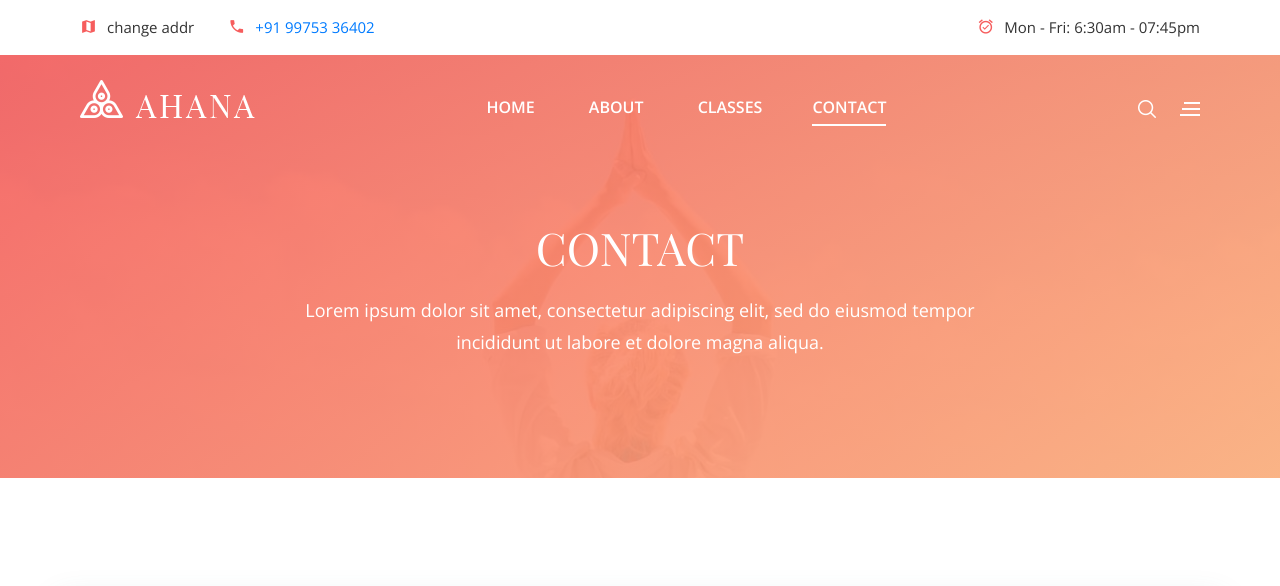
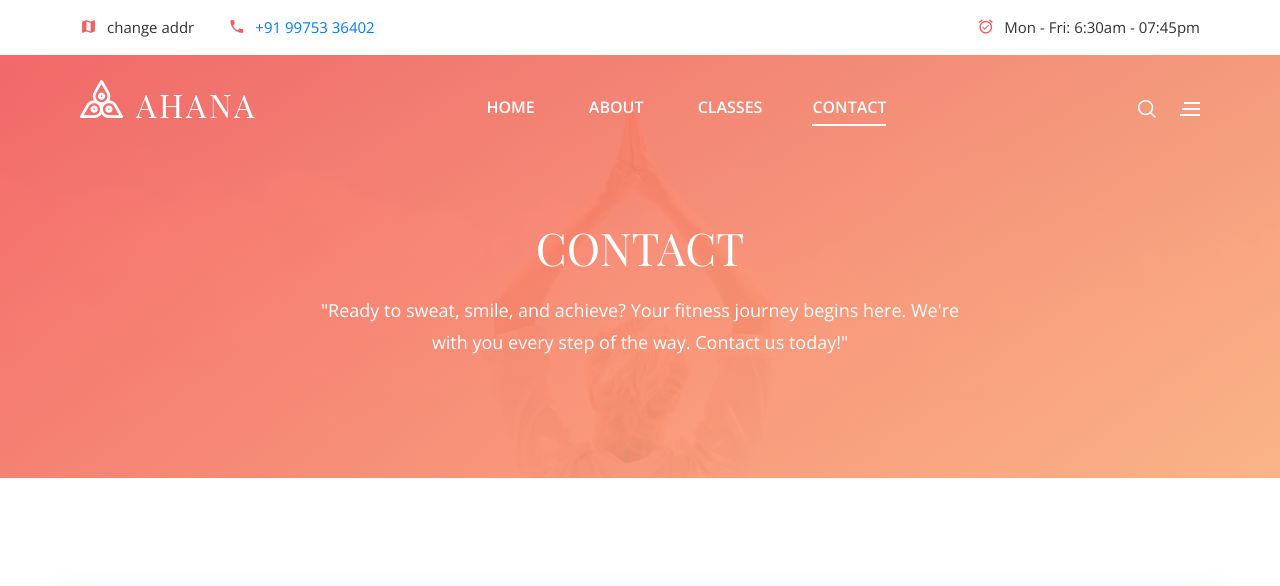
Before and after one commit to prathameshkhade/dikshas-fitness-studio, a Django app: page /contact/ in a window 1280 px wide. Shown: the top 586 px of the page. Run offline with Django 4.2, Linux system fonts and the light colour scheme; some libraries are stand-ins or nearby versions; some web fonts are replaced.

Commit message:
add: quotes in heading of contact page

```diff
--- a/src/templates/contact.html
+++ b/src/templates/contact.html
@@ -92,7 +92,7 @@
         <div class="row">
             <div class="col-lg-7 m-auto text-white">
                 <h2>Contact</h2>
-                <p>Lorem ipsum dolor sit amet, consectetur adipiscing elit, sed do eiusmod tempor incididunt ut labore et dolore magna aliqua.</p>
+                <p>"Ready to sweat, smile, and achieve? Your fitness journey begins here. We're with you every step of the way. Contact us today!"</p>
             </div>
         </div>
     </div>
@@ -106,7 +106,7 @@
         <div class="row">
             <div class="col-lg-4">
                 <div class="con-info">
-                    <h3>Visit the Yoga Ahana</h3>
+                    <h3>Visit the Studio</h3>
                     <ul>
                         <li><i class="material-icons">map</i>184 Main Collins Street</li>
                     </ul>
```
